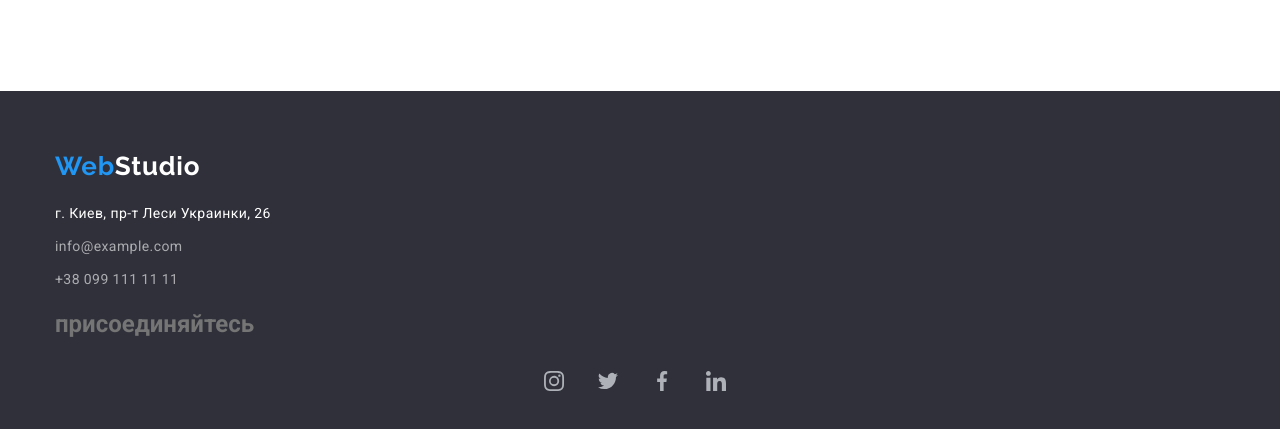
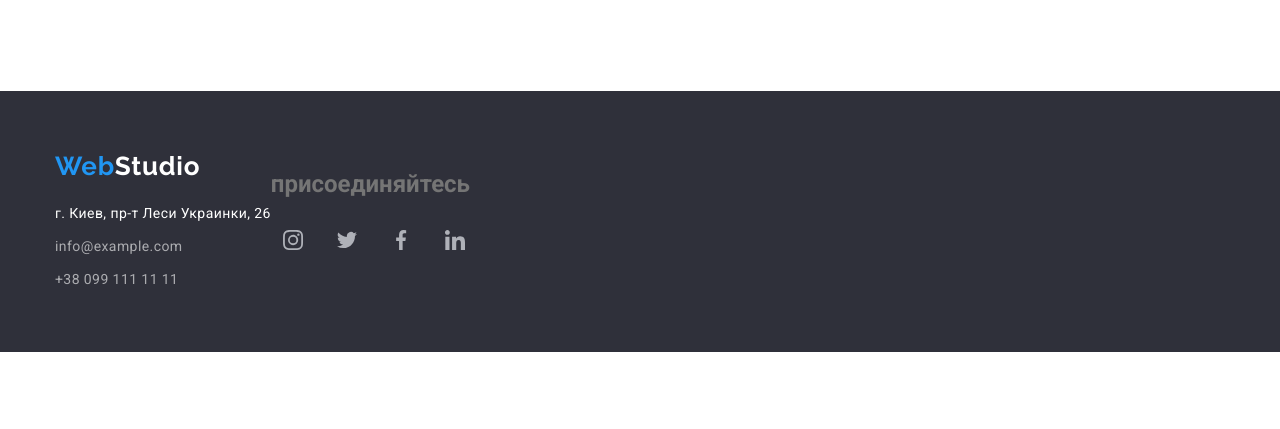
Before and after one commit to serhii-chabaniuk/goit-markup-hw-04, a plain HTML site: page index.html in a window 1280 px wide. Shown: the part 2596-3025 px from the top of the page. After the commit the page ends 2948 px from the top, so only its background shows below. Drawn offline with nearby package versions, Linux system fonts and the light colour scheme.

Commit message:
Update index.html

```diff
--- a/index.html
+++ b/index.html
@@ -291,10 +291,10 @@
     </main>
 
     <footer class="footer">
-        <div class="container">
-            <a class="logo bottom" href="./index.html">Web<span class="logo-accent-footer">Studio</span></a>
+        <div class="container" style="display: flex;">
 
             <div>
+                <a class="logo bottom" href="./index.html">Web<span class="logo-accent-footer">Studio</span></a>
                 <address>
                     <ul class="ul-contact">
                         <li class="item"><a class="address" href="">г. Киев, пр-т Леси Украинки, 26</a></li>
@@ -302,10 +302,11 @@
                         <li class="item"><a class="contact-footer" href="tel:+380991111111">+38 099 111 11 11</a></li>
                     </ul>
                 </address>
+            </div>
 
-                <div>
-                    <h2>присоединяйтесь</h2>
-                    <ul class="ul-social-networks">
+            <div class="footer-social-networks">
+                <h2 class="title">присоединяйтесь</h2>
+                <ul class="ul-social-networks bottom">
                     <li class="item">
                         <a class="cocial-link instagram" href="">
                             <svg class="social-icon">
@@ -336,7 +337,7 @@
                     </li>
                 </ul>
             </div>
-            </div>
+
         </div>
     </footer>
 
```
Lines whose indentation alone changed are shown as unchanged.
